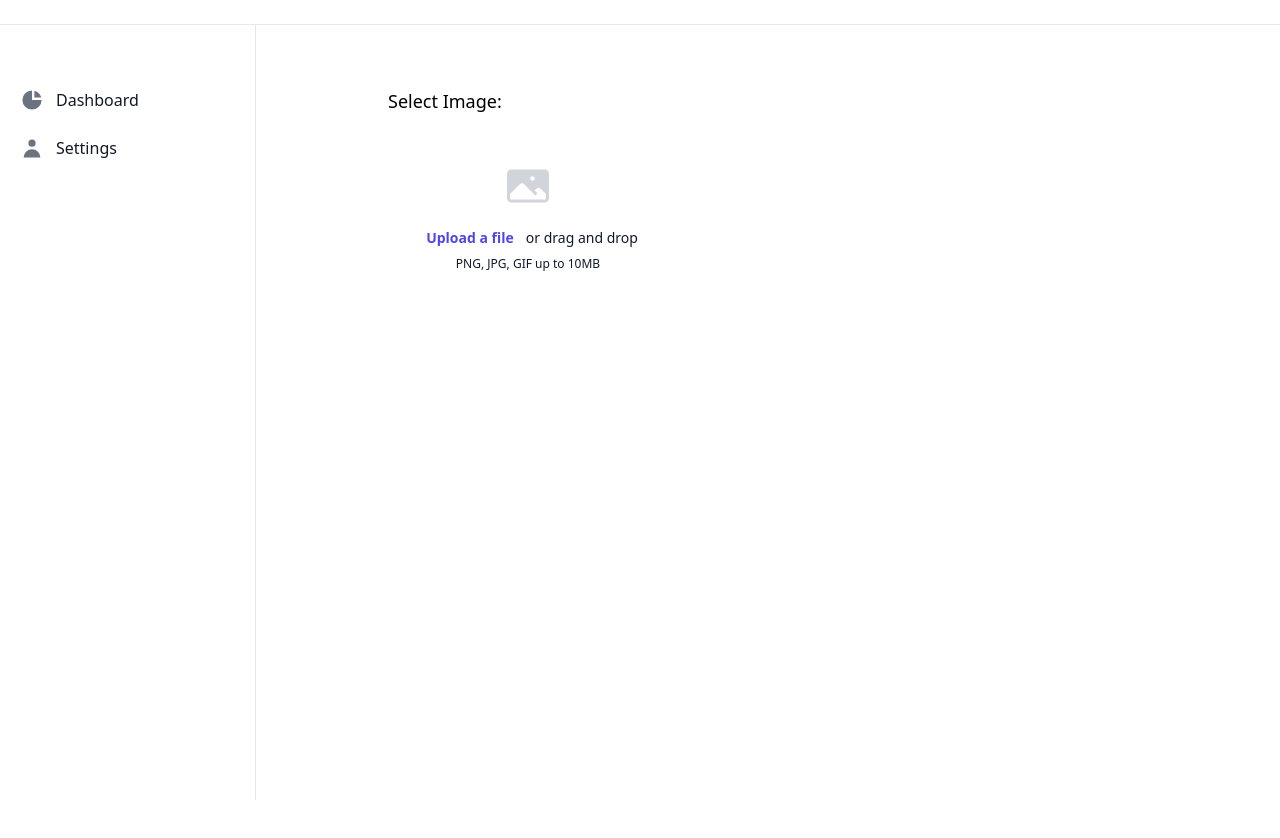
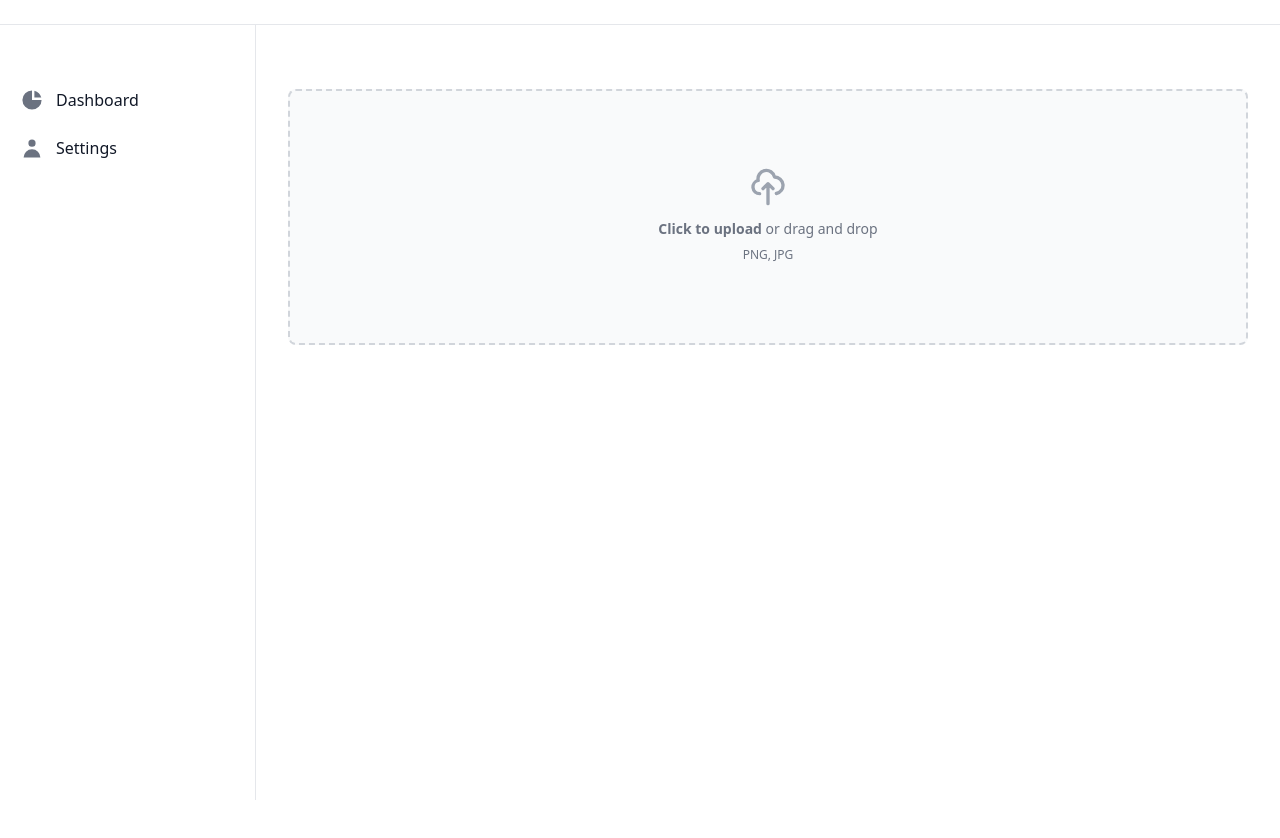
Before and after one commit to buivanson47/website-detection-kssg, a Next.js app: page / in a window 1280 px wide. Shown: the top 838 px of the page. After the commit the page ends 800 px from the top, so only its background shows below. Built offline with nearby package versions, Linux system fonts and the light colour scheme.

Commit message:
update: image picker

```diff
--- a/src/app/layout.tsx
+++ b/src/app/layout.tsx
@@ -18,7 +18,7 @@ export default function RootLayout({ children }: { children: React.ReactNode })
 				<MasterProvider>
 					<Navbar />
 					<Sidebar />
-					<main className="mt-[57px] p-4 sm:ml-64 flex min-h-screen flex-1">{children}</main>
+					<main className="mt-[57px] p-4 sm:ml-64 flex flex-1">{children}</main>
 				</MasterProvider>
 			</body>
 		</html>
--- a/src/components/FileUpload/UploadInput.tsx
+++ b/src/components/FileUpload/UploadInput.tsx
@@ -7,44 +7,35 @@ interface UploadInputProps {
 
 const UploadInput = (props: UploadInputProps) => {
 	const { onChange } = props;
+
 	return (
-		<div className="w-[280px]">
-			<TextTitle>Select Image:</TextTitle>
-			<div className="mt-2 flex justify-center rounded-lg border border-dashed border-white/25 px-6 py-10">
-				<div className="text-center">
-					<svg
-						className="mx-auto h-12 w-12 text-gray-300"
-						viewBox="0 0 24 24"
-						fill="currentColor"
-						aria-hidden="true"
-					>
-						<path
-							fillRule="evenodd"
-							d="M1.5 6a2.25 2.25 0 012.25-2.25h16.5A2.25 2.25 0 0122.5 6v12a2.25 2.25 0 01-2.25 2.25H3.75A2.25 2.25 0 011.5 18V6zM3 16.06V18c0 .414.336.75.75.75h16.5A.75.75 0 0021 18v-1.94l-2.69-2.689a1.5 1.5 0 00-2.12 0l-.88.879.97.97a.75.75 0 11-1.06 1.06l-5.16-5.159a1.5 1.5 0 00-2.12 0L3 16.061zm10.125-7.81a1.125 1.125 0 112.25 0 1.125 1.125 0 01-2.25 0z"
-							clipRule="evenodd"
-						/>
-					</svg>
-					<div className="mt-4 flex text-sm leading-6  text-gray-900 dark:text-white">
-						<label
-							htmlFor="file-upload"
-							className="relative cursor-pointer rounded-md  bg-white font-semibold text-indigo-600 focus-within:outline-none focus-within:ring-2 focus-within:ring-indigo-600 focus-within:ring-offset-2 hover:text-indigo-500"
-						>
-							<span className="px-2 ">Upload a file</span>
-							<input
-								id="file-upload"
-								name="file-upload"
-								type="file"
-								className="sr-only"
-								accept="image/*"
-								onChange={onChange}
-							/>
-						</label>
-						<p className="pl-1 text-gray-900 dark:text-white">or drag and drop</p>
-					</div>
-					<p className="text-xs leading-5 text-gray-900 dark:text-white mt-1">PNG, JPG, GIF up to 10MB</p>
-				</div>
+		<label
+			htmlFor="dropzone-file"
+			className="flex flex-col items-center justify-center w-full h-64 border-2 border-gray-300 border-dashed rounded-lg cursor-pointer bg-gray-50 dark:hover:bg-bray-800 dark:bg-gray-700 hover:bg-gray-100 dark:border-gray-600 dark:hover:border-gray-500 dark:hover:bg-gray-600"
+		>
+			<div className="flex flex-col items-center justify-center pt-5 pb-6">
+				<svg
+					aria-hidden="true"
+					className="w-10 h-10 mb-3 text-gray-400"
+					fill="none"
+					stroke="currentColor"
+					viewBox="0 0 24 24"
+					xmlns="http://www.w3.org/2000/svg"
+				>
+					<path
+						stroke-linecap="round"
+						stroke-linejoin="round"
+						stroke-width="2"
+						d="M7 16a4 4 0 01-.88-7.903A5 5 0 1115.9 6L16 6a5 5 0 011 9.9M15 13l-3-3m0 0l-3 3m3-3v12"
+					></path>
+				</svg>
+				<p className="mb-2 text-sm text-gray-500 dark:text-gray-400">
+					<span className="font-semibold">Click to upload</span> or drag and drop
+				</p>
+				<p className="text-xs text-gray-500 dark:text-gray-400">PNG, JPG</p>
 			</div>
-		</div>
+			<input id="dropzone-file" type="file" className="hidden" accept="image/*" onChange={onChange} />
+		</label>
 	);
 };
 
--- a/src/components/FileUpload/index.tsx
+++ b/src/components/FileUpload/index.tsx
@@ -1,7 +1,7 @@
 'use client';
 import { useUploadFile } from '@/network';
-import { isEmpty } from 'lodash';
-import React, { useState } from 'react';
+import { isEmpty, isNil } from 'lodash';
+import React, { useEffect, useRef, useState } from 'react';
 import { UploadInput } from './UploadInput';
 import { FullScreenImage, TextTitle } from '@/components';
 // import Image from 'next/image';
@@ -11,8 +11,9 @@ import { FileUploadResponse } from '@/model';
 
 const FileUpload = () => {
 	const [currentImage, setCurrentImage] = useState<File>();
+	const [resImage, setResImage] = useState<FileUploadResponse>();
 	const [previewImage, setPreviewImage] = useState<string>('');
-	const [resImage, setResImage] = useState<FileUploadResponse | null>();
+	const resImageRef = useRef<HTMLDivElement | null>(null);
 
 	const { mutateAsync: uploadFile, isLoading } = useUploadFile();
 
@@ -20,7 +21,7 @@ const FileUpload = () => {
 		const selectedFiles = event.target.files as FileList;
 		setCurrentImage(selectedFiles?.[0]);
 		setPreviewImage(URL.createObjectURL(selectedFiles?.[0]));
-		setResImage(null);
+		setResImage(undefined);
 	};
 
 	const onSubmit = () => {
@@ -41,46 +42,54 @@ const FileUpload = () => {
 			});
 	};
 
+	useEffect(() => {
+		if (isNil(resImage)) return;
+		resImageRef.current?.scrollIntoView({ behavior: 'smooth', block: 'start' });
+	}, [resImage]);
+
+	const onClear = () => {
+		setResImage(undefined);
+		setCurrentImage(undefined);
+		setPreviewImage('');
+	};
+
 	return (
-		<div className="flex flex-1 md:flex-row flex-col p-4">
-			<div className="w-full justify-center flex">
-				<UploadInput onChange={selectImage} />
-			</div>
-			<div className="w-full justify-center flex md:pt-0 pt-4">
-				<div className="flex-col flex flex-1 items-center">
-					{!isEmpty(previewImage) && (
+		<div className="flex flex-1 flex-col p-4 pb-24">
+			{previewImage ? (
 				<div className="max-w-[450px]">
-							<div>
 					<TextTitle>Preview Image: </TextTitle>
-								<FullScreenImage className="rounded-lg mt-2" src={previewImage} alt="Preview" />
-							</div>
+					<FullScreenImage className="rounded-lg mt-2 ma" src={previewImage} alt="Preview" />
+					<div className="flex-row flex justify-between gap-4">
 						<button
 							onClick={onSubmit}
 							disabled={isLoading}
 							className="flex w-full mt-4 justify-center rounded-md bg-indigo-600 px-3 py-1.5 text-sm font-semibold leading-6 text-white shadow-sm hover:bg-indigo-500 focus-visible:outline focus-visible:outline-2 focus-visible:outline-offset-2 focus-visible:outline-indigo-600"
 						>
-								{isLoading ? <Spinner /> : <p>Submit</p>}
+							{isLoading ? <Spinner /> : <p>Predict</p>}
 						</button>
-
+						<button
+							onClick={onClear}
+							disabled={isLoading}
+							className="flex mt-4 justify-center rounded-md bg-red-700 hover:bg-red-800 px-5 py-1.5 text-sm font-semibold leading-6 text-white shadow-sm  focus-visible:outline focus-visible:outline-2 focus-visible:outline-offset-2 dark:bg-red-600 dark:hover:bg-red-700 dark:focus:ring-red-900"
+						>
+							<p>Clear</p>
+						</button>
+					</div>
+				</div>
+			) : (
+				<UploadInput onChange={selectImage} />
+			)}
 			{!isEmpty(resImage?.imagePath) && (
-								<div className="mt-8">
-									<TextTitle>Response Image: </TextTitle>
-									<FullScreenImage
-										className="rounded-lg mt-2"
-										src={resImage?.imagePath ?? ''}
-										alt="Preview"
-									/>
+				<div className="flex-col flex flex-1 divide-y divide-dashed">
+					<div className="mt-8 max-w-lg" ref={resImageRef}>
+						<TextTitle>Result Image: </TextTitle>
+						<FullScreenImage className="rounded-lg mt-2" src={resImage?.imagePath ?? ''} alt="Preview" />
 						<p className="mt-2 text-gray-900 dark:text-white">
-										Độ rộng NT: {resImage?.result?.toLocaleString('Vi')} mm
+							<p className="font-bold">NT: {resImage?.result?.toLocaleString('Vi') ?? 0} mm</p>
 						</p>
-
-									{/* <img className="rounded-lg mt-2" src={previewImage} alt="Preview" /> */}
+					</div>
 				</div>
 			)}
-						</div>
-					)}
-				</div>
-			</div>
 		</div>
 	);
 };
```
Lines whose indentation alone changed are shown as unchanged.
